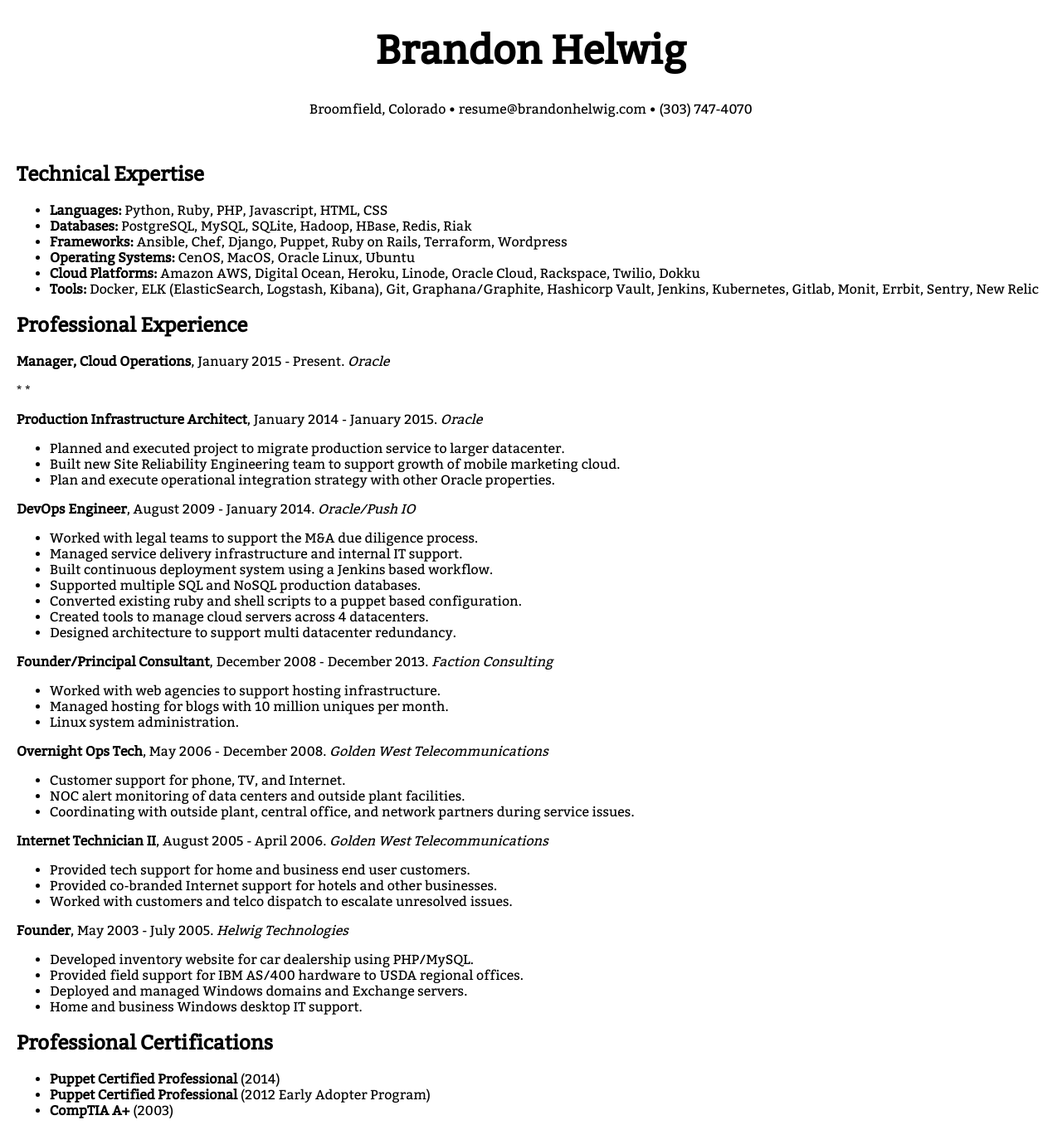
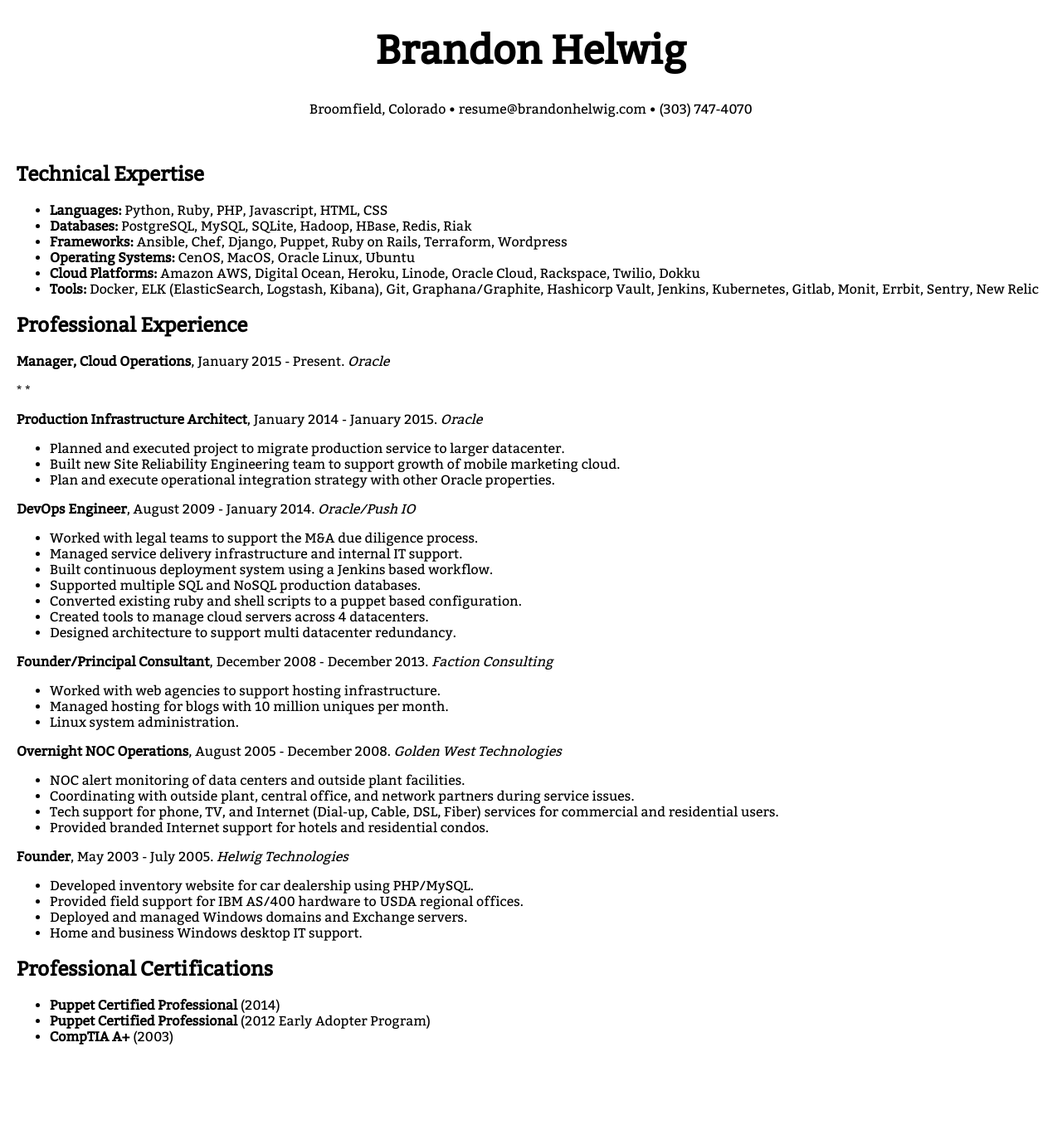
Before and after one commit to brhelwig/brandonhelwig.com, a Jekyll site: the page built from resume.md, in a window 1280 px wide. Shown: the whole page at 83% size. Built offline with Jekyll 4.4.1, drawn with Linux system fonts in a browser that asks for light colours; after the commit the page ends 1279 px from its top, so only the background shows below that.

Commit message:
Updated employer to subsidiary which is technically more accurate and combined into one section

```diff
--- a/resume.md
+++ b/resume.md
@@ -47,17 +47,12 @@
   * Managed hosting for blogs with 10 million uniques per month.
   * Linux system administration.
 
-**Overnight Ops Tech**, May 2006 - December 2008. *Golden West Telecommunications*
+**Overnight NOC Operations**, August 2005 - December 2008. *Golden West Technologies*
 
-  * Customer support for phone, TV, and Internet.
   * NOC alert monitoring of data centers and outside plant facilities.
   * Coordinating with outside plant, central office, and network partners during service issues.
-
-**Internet Technician II**, August 2005 - April 2006. *Golden West Telecommunications*
-
-  * Provided tech support for home and business end user customers.
-  * Provided co-branded Internet support for hotels and other businesses.
-  * Worked with customers and telco dispatch to escalate unresolved issues.
+  * Tech support for phone, TV, and Internet (Dial-up, Cable, DSL, Fiber) services for commercial and residential users.
+  * Provided branded Internet support for hotels and residential condos.
 
 **Founder**, May 2003 - July 2005. *Helwig Technologies*
 
```
